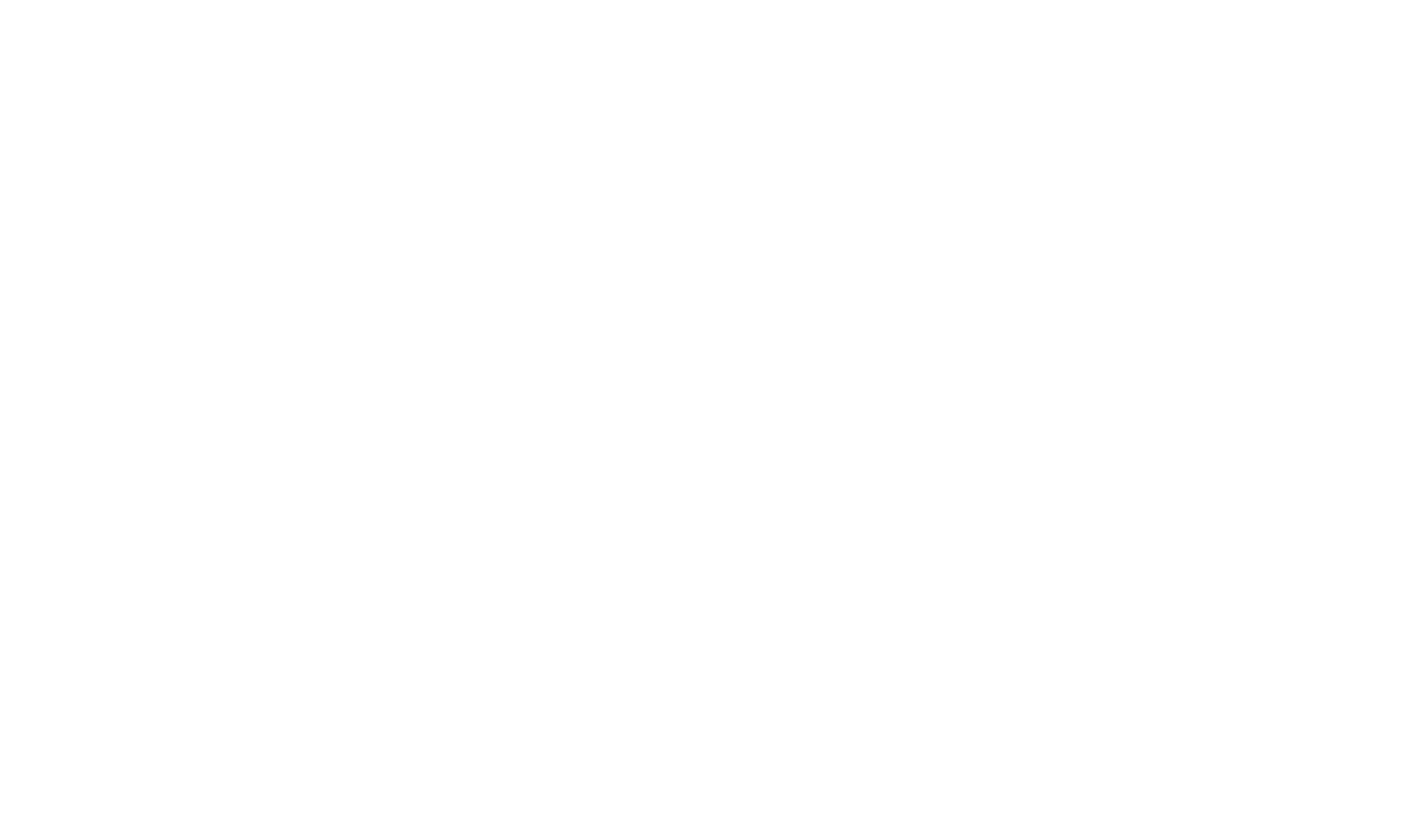
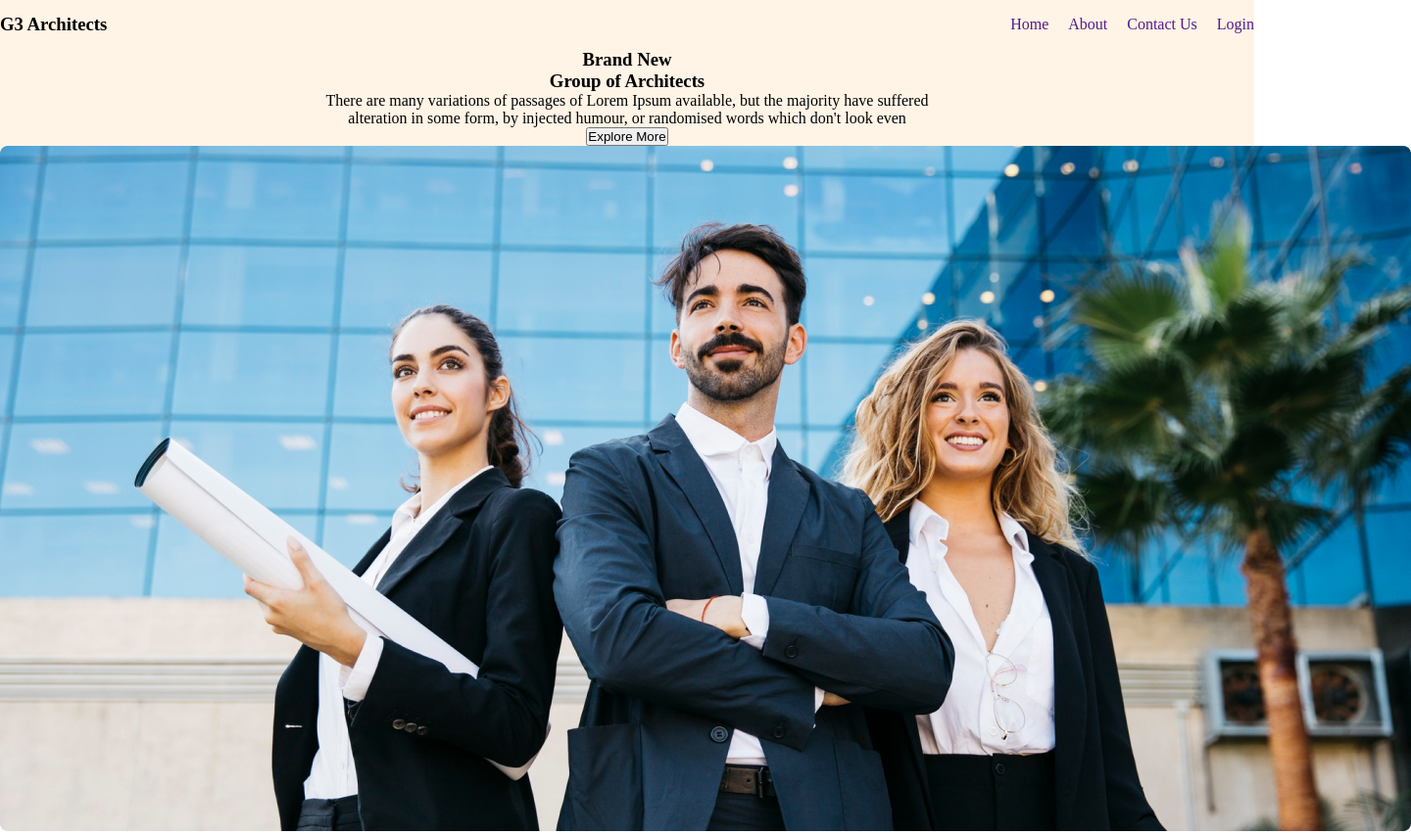
Before and after one commit to hossainAbirr/g3-architects, a plain HTML site: page index.html in a window 1280 px wide. Shown: the whole page at 98% size, 1440 px wide, since content can reach past the window. Before the commit the page ends 800 px from the top, so only its background shows below. Drawn offline with Linux system fonts and the light colour scheme.

Commit message:
nav and banner added

```diff
--- a/index.html
+++ b/index.html
@@ -4,8 +4,35 @@
     <meta charset="UTF-8">
     <meta name="viewport" content="width=device-width, initial-scale=1.0">
     <title>G3 Architects</title>
+    <link rel="stylesheet" href="./styles/style.css">
 </head>
 <body>
+    <header class="header">
+          <nav>
+            <h3 class="logo">G3 Architects</h3>
+            <ul>
+                <li><a href="">Home</a></li>
+                <li><a href="">About</a></li>
+                <li><a href="">Contact Us</a></li>
+                <li><a href="">Login</a></li>
+            </ul>
+          </nav>
+          <div class="banner-text">
+            <h3 class="banner-heading">Brand New<br>
+                Group of Architects
+                </h3>
+                <p class="banner-description">There are many variations of passages of Lorem Ipsum available, but the majority have suffered alteration in some form, by injected humour, or randomised words which don't look even</p>
+                <button type="button" class="btn-primary">Explore More</button>
+          </div>
+<div class="banner-img">
+    <img src="./images/banner.png" alt="img">
+</div>
+        </header>
+    <main>
 
+    </main>
+    <footer>
+
+    </footer>
 </body>
 </html>
--- /dev/null
+++ b/styles/style.css
@@ -0,0 +1,32 @@
+* {
+    padding: 0;
+    margin: 0;
+}
+
+/* header section  */
+.header {
+    /* margin: 0 200px; */
+    background: rgba(255, 144, 14, 0.10);
+    height: 100vh;
+}
+nav {
+    height: 50px;
+    display: flex;
+    justify-content: space-between;
+    align-items: center;
+
+}
+ul {
+    display: flex;
+    gap: 20px;
+    list-style: none;
+}
+ul li > a {
+    text-decoration: none;
+}
+/* banner section  */
+.banner-text {
+    margin: 0 auto;
+    width: 50%;
+    text-align: center;
+}
```
